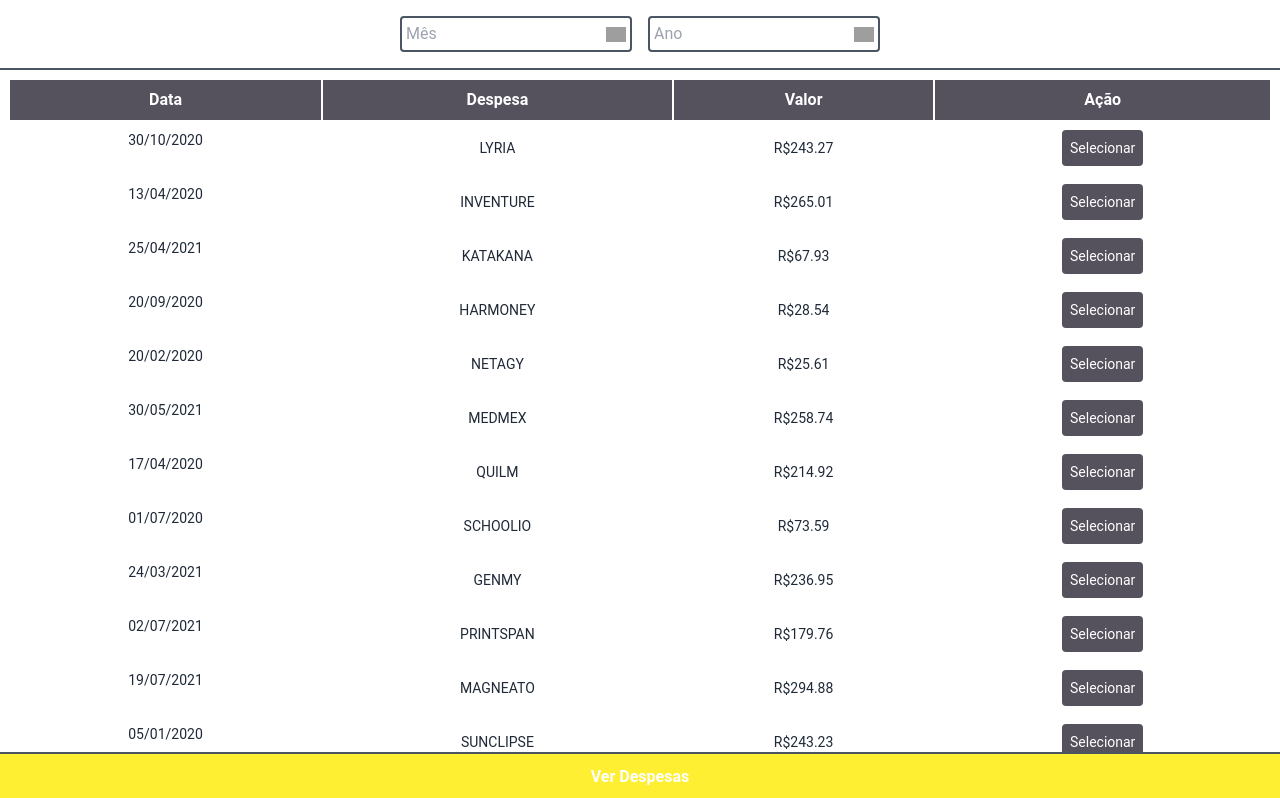
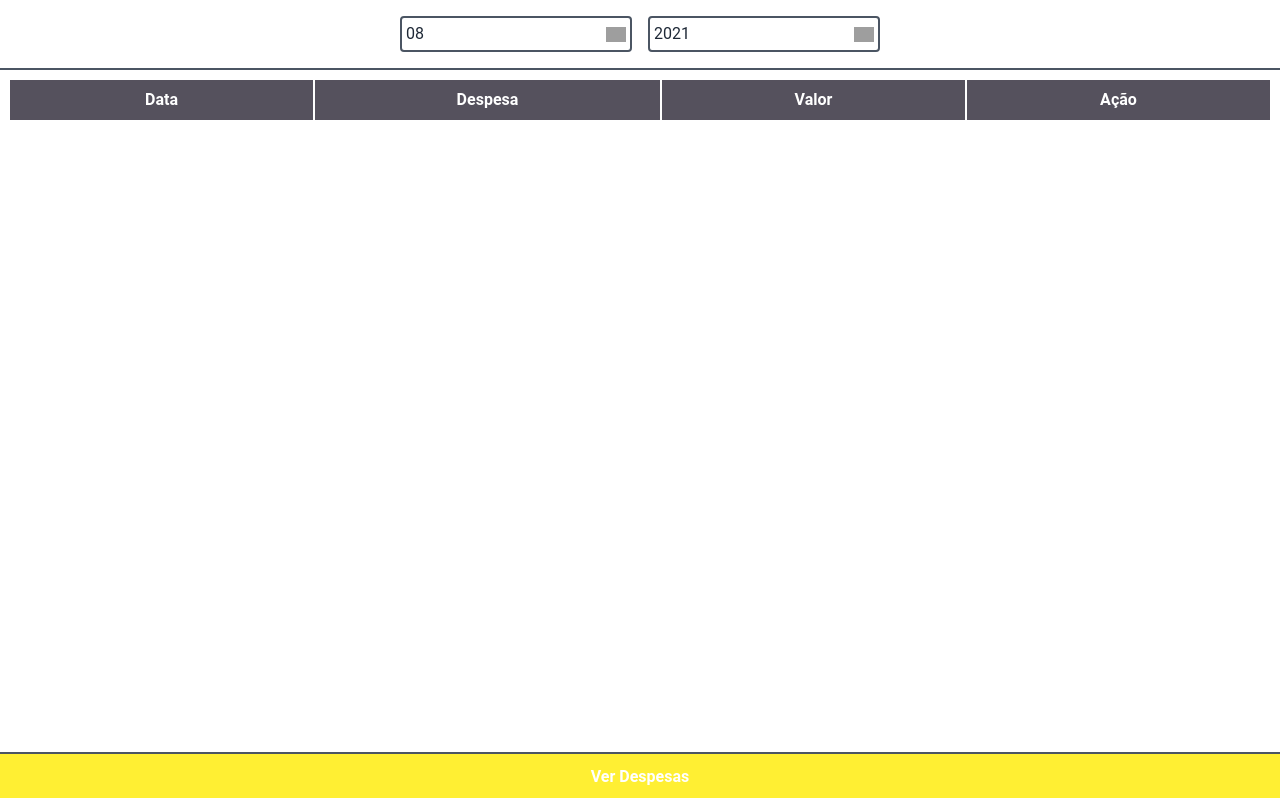
Before and after one commit to palenquer/Plannera-Case, a Next.js app: page / in a window 1280 px wide. Shown: the top 798 px of the page. Built offline with nearby package versions, Linux system fonts and the light colour scheme; grey boxes are pictures that could not be loaded.

Commit message:
added hook currentDate, added onClick to SubmitButton and filtered array of expenses

```diff
--- a/src/components/Header.tsx
+++ b/src/components/Header.tsx
@@ -1,9 +1,18 @@
-import { useState } from "react";
+import { useEffect, useState } from "react";
 import DatePicker from "react-datepicker";
 import "react-datepicker/dist/react-datepicker.css";
+import { useCurrentDate } from "../hooks/useCurrentDate";
 
 export default function Header() {
-  const [startDate, setStartDate] = useState(null);
+  const [startDate, setStartDate] = useState(new Date());
+  const { updateCurrentDate } = useCurrentDate();
+
+  useEffect(() => {
+    updateCurrentDate({
+      month: startDate.getMonth() + 1,
+      year: startDate.getFullYear(),
+    });
+  }, [startDate]);
 
   return (
     <header className="flex py-4 px-2 items-center justify-center gap-4 border-b-2 border-gray-600 pb-4 w-full sticky top-0 bg-white">
--- a/src/components/SubmitButton.tsx
+++ b/src/components/SubmitButton.tsx
@@ -1,9 +1,12 @@
-import React from 'react'
+import React from "react";
 
-export default function SubmitButton() {
-    return (
-        <button className="w-screen bg-main hover:bg-hover active:bg-click text-white border-t-2 border-gray-600 h-12 sticky bottom-0 font-bold">
-            Ver Despesas
-        </button>
-    )
+export default function SubmitButton({ onClick }) {
+  return (
+    <button
+      className="w-screen bg-main hover:bg-hover active:bg-click text-white border-t-2 border-gray-600 h-12 fixed bottom-0 font-bold"
+      onClick={onClick}
+    >
+      Ver Despesas
+    </button>
+  );
 }
--- /dev/null
+++ b/src/hooks/useCurrentDate.tsx
@@ -0,0 +1,43 @@
+import { createContext, useState, ReactNode, useContext } from "react";
+
+interface CurrentDate {
+  month: number;
+  year: number;
+}
+
+interface CurrentDateInput {
+  month: number;
+  year: number;
+}
+
+interface CurrentDateProviderProps {
+  children: ReactNode;
+}
+
+interface CurrentDateContextData {
+  currentDate: CurrentDate;
+  updateCurrentDate: (CurrentDateInput: CurrentDateInput) => void;
+}
+
+export const CurrentDateContext = createContext<CurrentDateContextData>(
+  {} as CurrentDateContextData
+);
+
+export function CurrentDateProvider({ children }: CurrentDateProviderProps) {
+  const [currentDate, setCurrentDate] = useState<CurrentDate>();
+
+  function updateCurrentDate(CurrentDateInput: CurrentDateInput) {
+    setCurrentDate(CurrentDateInput);
+  }
+
+  return (
+    <CurrentDateContext.Provider value={{ currentDate, updateCurrentDate }}>
+      {children}
+    </CurrentDateContext.Provider>
+  );
+}
+
+export function useCurrentDate() {
+  const context = useContext(CurrentDateContext);
+  return context;
+}
--- a/src/pages/_app.tsx
+++ b/src/pages/_app.tsx
@@ -1,10 +1,13 @@
+import { CurrentDateProvider } from "../hooks/useCurrentDate";
 import "../styles/tailwind-globals.css";
 
 function MyApp({ Component, pageProps }) {
   return (
-    <div className=" flex justify-center items-center flex-col">
-      <Component {...pageProps} />
-    </div>
+    <CurrentDateProvider>
+      <div className="h-screen">
+        <Component {...pageProps} />
+      </div>
+    </CurrentDateProvider>
   );
 }
 
--- a/src/pages/index.tsx
+++ b/src/pages/index.tsx
@@ -3,16 +3,57 @@ import { Expenses } from "../../types";
 import Header from "../components/Header";
 import { GetStaticProps } from "next";
 import moment from "moment";
-import 'moment/locale/pt-br';
+import "moment/locale/pt-br";
 import SubmitButton from "../components/SubmitButton";
+import { useCurrentDate } from "../hooks/useCurrentDate";
+import { useEffect, useState } from "react";
 
 interface HomeProps {
   data: Expenses[];
 }
+interface filteredDate {
+  _id: number;
+  value: number;
+  description: string;
+  email: string;
+  currency: string;
+  date: string;
+}
 
 export default function Home({ data }: HomeProps) {
+  const { currentDate } = useCurrentDate();
+  const [filteredDate, setFilteredDate] = useState<filteredDate[]>([]);
+  const [filteredExpenses, setFilteredExpenses] = useState<filteredDate[]>([]);
+
+  useEffect(() => {
+    const filterDate = data.map((expense) => {
+      return {
+        _id: expense._id,
+        value: expense.value,
+        description: expense.description,
+        email: expense.email,
+        currency: expense.currency,
+        date: moment(expense.date, "YYYY-MM-DD hh:mm:ss a").format("L"),
+      };
+    });
+
+    setFilteredDate(filterDate);
+  }, []);
+
+  function Filter() {
+    const filter = filteredDate.filter(
+      (filteredExpense) =>
+        moment(filteredExpense.date).month() + 1 === currentDate.month &&
+        moment(filteredExpense.date).year() === currentDate.year
+    );
+
+    filter.length != 0
+      ? setFilteredExpenses(filter)
+      : alert("Não há despesa para o período.");
+  }
+
   return (
-    <>
+    <div className="h-full">
       <Head>
         <title>Expenses</title>
         <link rel="icon" href="/favicon.ico" />
@@ -39,20 +80,21 @@ export default function Home({ data }: HomeProps) {
             </tr>
           </thead>
 
-          <tbody>
-            {data.map((expense) => {
-              return (
-                <tr key={expense._id}>
+          <tbody className="w-full h-full">
+            {currentDate != null &&
+              filteredExpenses.length != 0 &&
+              filteredExpenses.map((filteredExpense) => (
+                <tr key={filteredExpense._id}>
                   <td className="py-2 px-2 border-0 bg-white rounded hidden md:block text-center text-sm">
-                    {moment(expense.date, "YYYY-MM-DD hh:mm:ss a").format("L")}
+                    {filteredExpense.date}
                   </td>
 
                   <td className="py-2 px-2 border-0 bg-white rounded text-center text-sm">
-                    {expense.description}
+                    {filteredExpense.description}
                   </td>
 
                   <td className="py-2 px-2 border-0 bg-white rounded text-center text-sm">
-                    {expense.currency + expense.value}
+                    {filteredExpense.currency + filteredExpense.value}
                   </td>
 
                   <td className="py-2 px-2 border-0 bg-white text-gray-500 rounded text-center text-sm">
@@ -61,14 +103,13 @@ export default function Home({ data }: HomeProps) {
                     </button>
                   </td>
                 </tr>
-              );
-            })}
+              ))}
           </tbody>
         </table>
       </main>
 
-      <SubmitButton />
-    </>
+      <SubmitButton onClick={Filter} />
+    </div>
   );
 }
 
```
